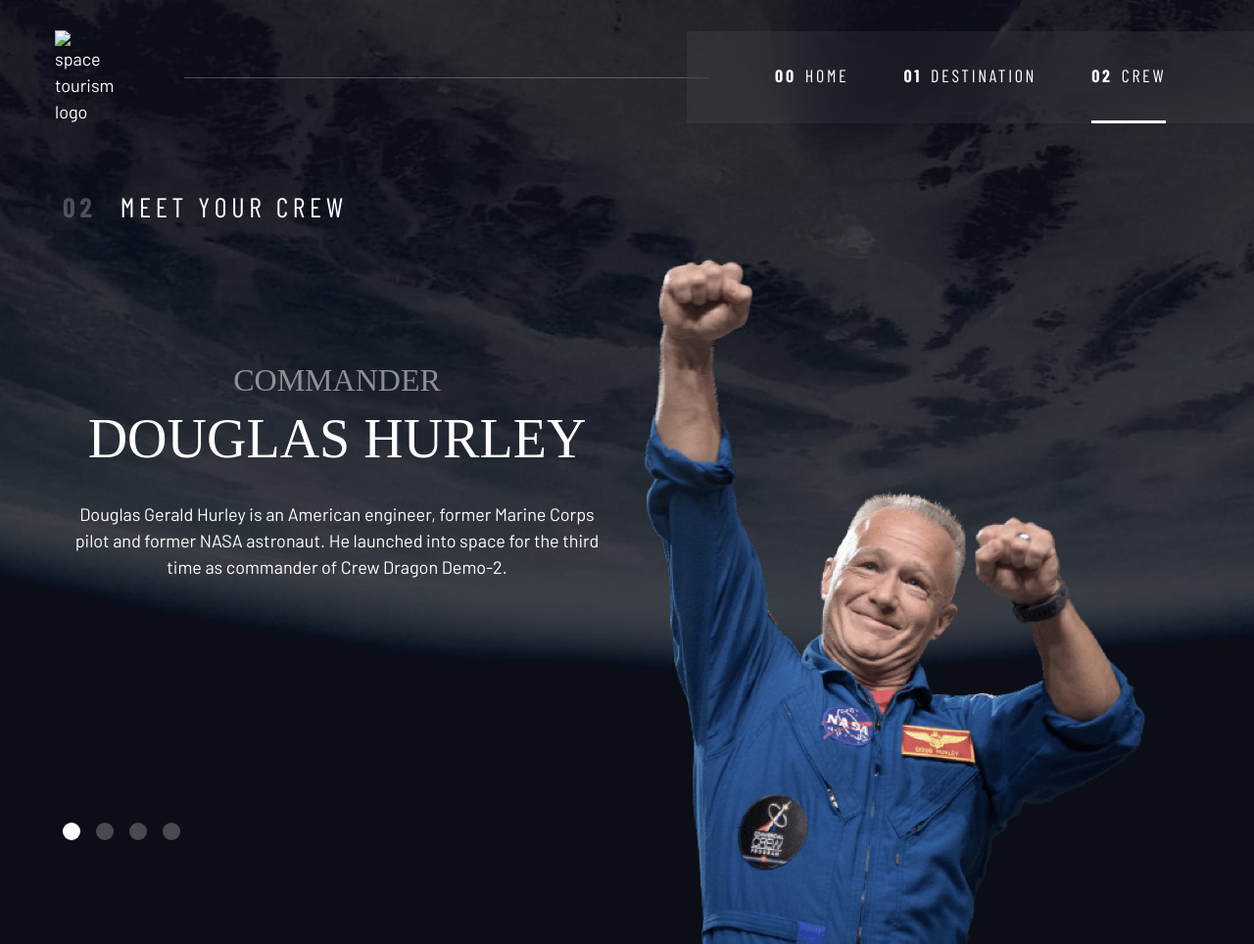
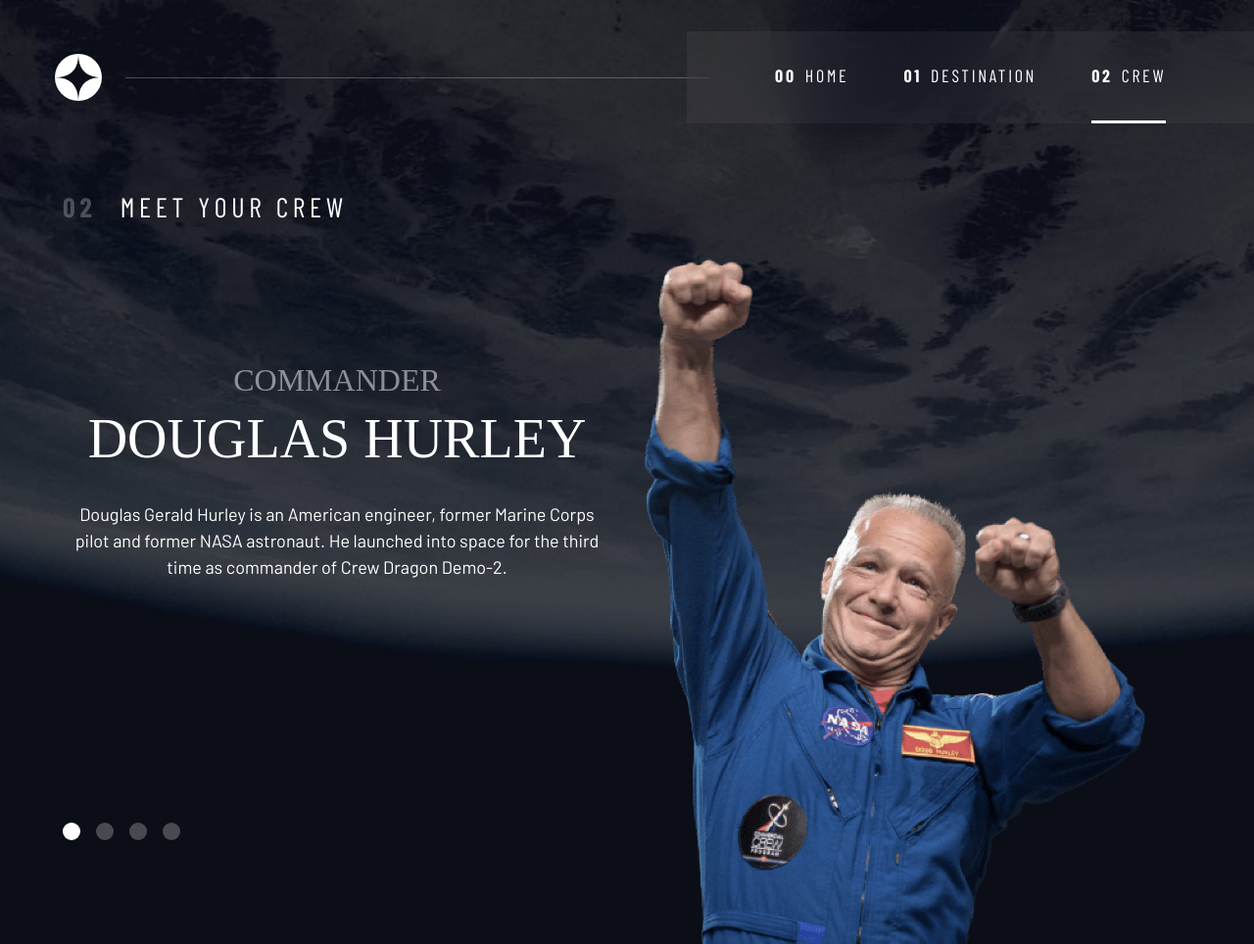
Before and after one commit to KUSHAGRA-JAISWAL/Space_Tourism_Site, a plain HTML site: page pages/crew.html in a window 1280 px wide. Shown: the whole page at 98% size. Drawn offline with nearby package versions, Linux system fonts and the light colour scheme; a web font is replaced by a local one.

Commit message:
fix logo

```diff
--- a/pages/crew.html
+++ b/pages/crew.html
@@ -24,7 +24,7 @@
     <a class="skip-to-content" href="#main">Skip To Content</a>
     <header class="primary-header flex">
         <div>
-            <img src="../assets/shared/logo.svg../" alt="space tourism logo" class="logo">
+            <img src="../assets/shared/logo.svg" alt="space tourism logo" class="logo">
         </div>
         <button class="mobile-nav-toggle" aria-controls="primary-nagivation"><span class="sr-only"
                 aria-expanded="false">Menu</span></button>
```
